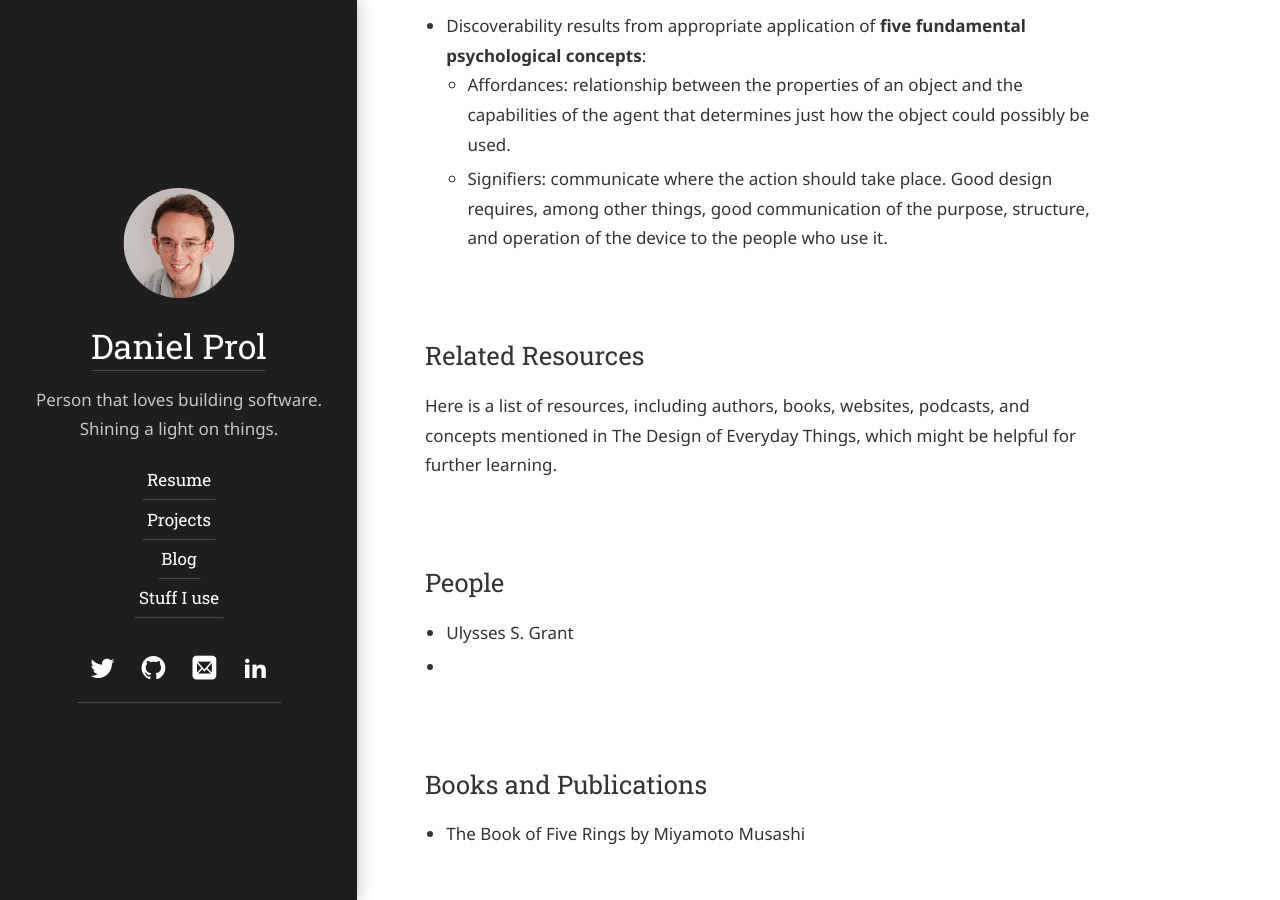
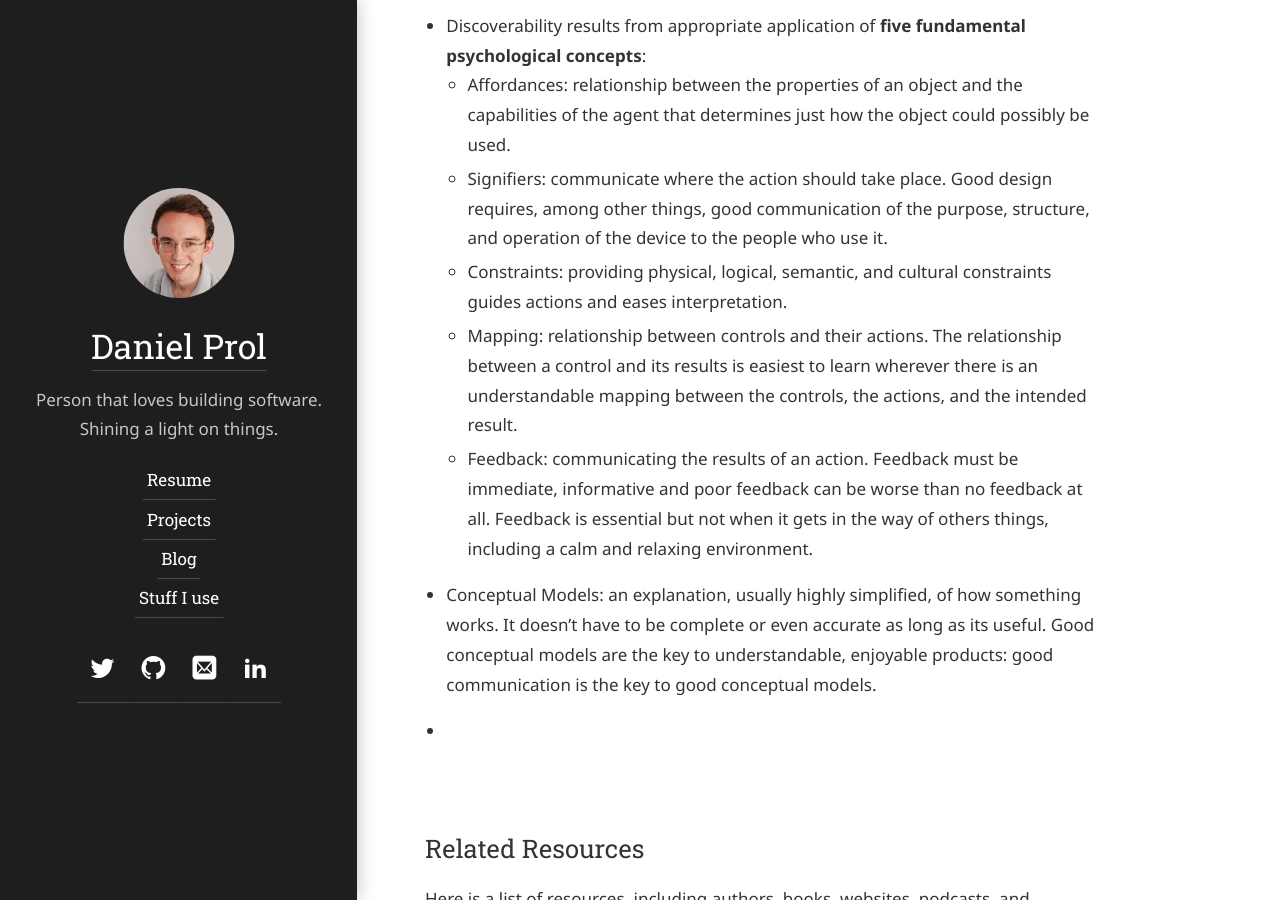
Before and after one commit to dprol/dprol.github.io, a Jekyll site: the page built from hydejack/_posts/2024-01-04-book.md, in a window 1280 px wide and 900 px high, scrolled down 2151 px. Built offline with Jekyll 4.4.1, drawn with Linux system fonts in a browser that asks for light colours; some web fonts are replaced.

Commit message:
Update 2024-01-04-book.md

```diff
--- a/hydejack/_posts/2024-01-04-book.md
+++ b/hydejack/_posts/2024-01-04-book.md
@@ -27,6 +27,13 @@ Here are my notes and quotes on The Design of Everyday Things by Don Norman. My
 * Discoverability results from appropriate application of **five fundamental psychological concepts**:
     * Affordances: relationship between the properties of an object and the capabilities of the agent that determines just how the object could possibly be used.
     * Signifiers: communicate where the action should take place. Good design requires, among other things, good communication of the purpose, structure, and operation of the device to the people who use it.
+    * Constraints: providing physical, logical, semantic, and cultural constraints guides actions and eases interpretation.
+    * Mapping: relationship between controls and their actions. The relationship between a control and its results is easiest to learn wherever there is an understandable mapping between the controls, the actions, and the intended result.
+    * Feedback: communicating the results of an action. Feedback must be immediate, informative and poor feedback can be worse than no feedback at all. Feedback is essential but not when it gets in the way of others things, including a calm and relaxing environment.
+
+* Conceptual Models: an explanation, usually highly simplified, of how something works. It doesn't have to be complete or even accurate as long as its useful. Good conceptual models are the key to understandable, enjoyable products: good communication is the key to good conceptual models.
+
+*
 
 
 ## Related Resources
```
